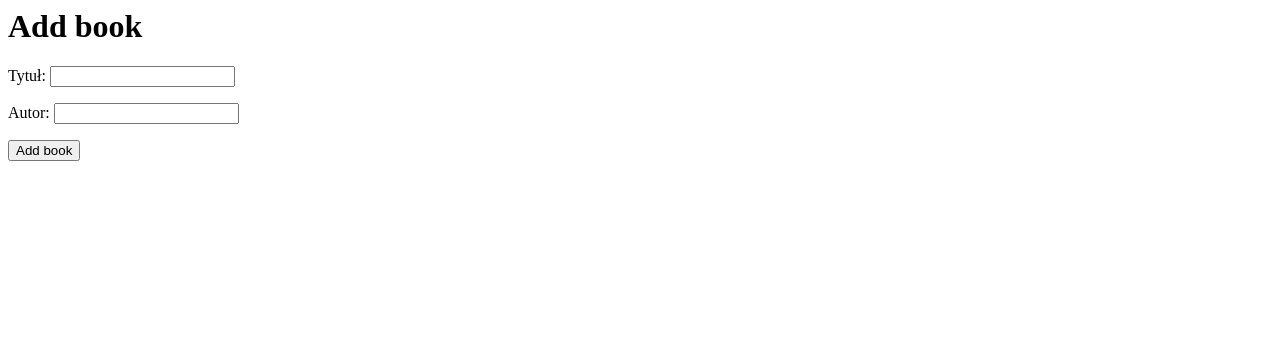
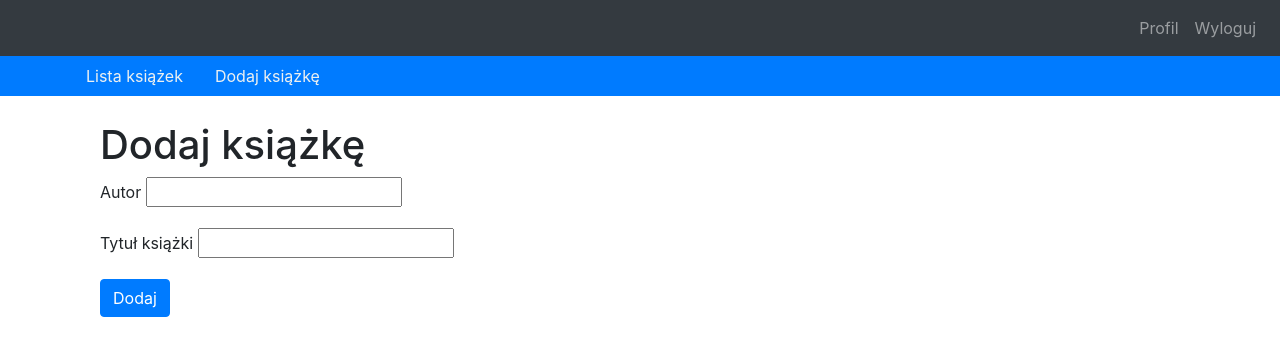
Before and after one commit to efefre/MyRental, a Django app: page /books/add-book/ in a window 1280 px wide. Shown: the top 356 px of the page. Run offline with Django 3.2, Linux system fonts and the light colour scheme; the visitor is signed in with stand-in values (Sample User, id 1); some libraries are stand-ins or nearby versions.

Commit message:
Update template: add_book.html

```diff
--- a/myRental_root/templates/books/add_book.html
+++ b/myRental_root/templates/books/add_book.html
@@ -1,9 +1,20 @@
+{% extends 'base.html' %}
+
 {% block content %}
-<h1>Add book</h1>
+<div class="container" id="add-books">
+<h1>Dodaj książkę</h1>
 <form method="post">
     {% csrf_token %}
-    {{ form.as_p }}
-    <input type="submit" value="Add book">
+
+  <div class="form-group">
+    <label for="id_author">Autor</label>
+    {{ form.author }}
+  </div>
+  <div class="form-group">
+    <label for="id_title">Tytuł książki</label>
+    {{form.title}}
+  </div>
+  <button type="submit" class="btn btn-primary">Dodaj</button>
 </form>
 
 {% endblock %}
```
